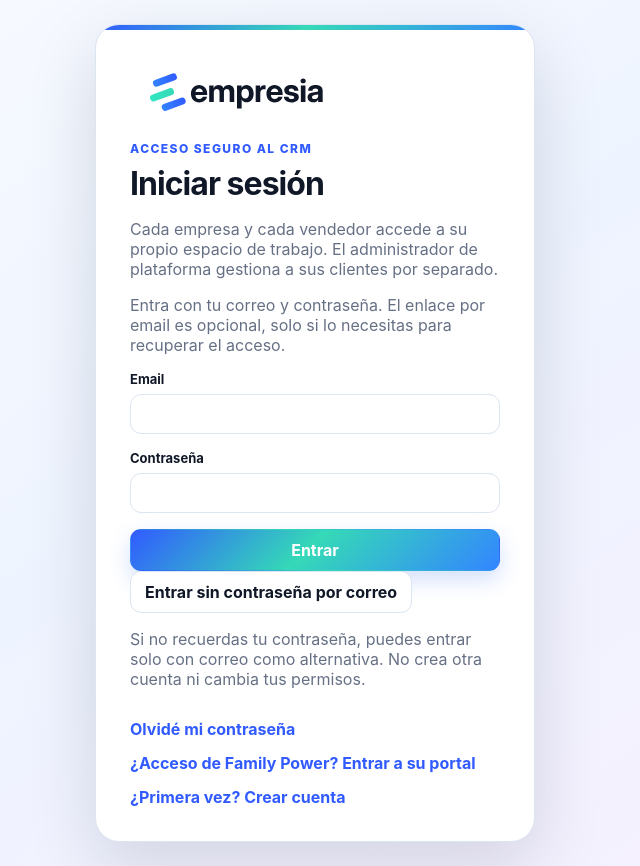
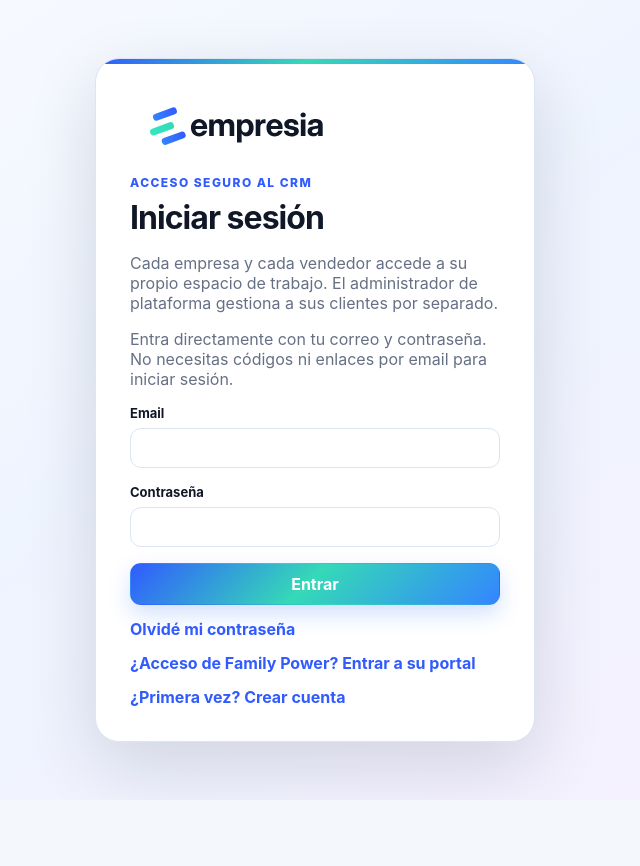
Before and after one commit to angelberiguete-pixel/crm, a Next.js app: page /login in a window 1280 px wide. Shown: the whole page, without its empty margins (325-965 px from the left). After the commit the page ends 800 px from the top, so only its background shows below. Built offline with nearby package versions, Linux system fonts and the light colour scheme.

Commit message:
fix(auth): remove email-link sign-in from Empresia login; keep password auth

```diff
--- a/app/login/page.tsx
+++ b/app/login/page.tsx
@@ -15,7 +15,6 @@ export default function LoginPage() {
   const [busy, setBusy] = useState(false);
   const [message, setMessage] = useState("");
   const [resetBusy, setResetBusy] = useState(false);
-  const [emailLinkBusy, setEmailLinkBusy] = useState(false);
 
   async function routeAuthenticatedUser() {
     const next = new URLSearchParams(window.location.search).get("next");
@@ -38,28 +37,6 @@ export default function LoginPage() {
     // eslint-disable-next-line react-hooks/exhaustive-deps
   }, [router]);
 
-  async function requestEmailLogin() {
-    const target=email.trim().toLowerCase();
-    if (!target) return setMessage("Introduce primero tu correo para recibir un enlace de acceso seguro.");
-    if (emailLinkBusy) return;
-    setEmailLinkBusy(true);
-    setMessage("");
-    try {
-      const { error }=await supabase.auth.signInWithOtp({
-        email: target,
-        options: {
-          shouldCreateUser: false,
-          emailRedirectTo: new URL("/login", window.location.origin).toString()
-        }
-      });
-      if(error) setMessage(authEmailActionMessage(error.code));
-      else setMessage("Si este correo tiene una cuenta activa, recibirás un enlace de acceso. Revisa Recibidos y Spam, y ábrelo desde el mismo navegador.");
-    }catch{
-      setMessage("No se pudo solicitar el enlace. Inténtalo nuevamente.");
-    }finally{
-      setEmailLinkBusy(false);
-    }
-  }
   async function requestPasswordReset() {
     const target = email.trim();
     if (!target) return setMessage("Escribe tu correo para enviarte el enlace de recuperación.");
@@ -91,7 +68,7 @@ export default function LoginPage() {
       <div className="eyebrow">Acceso seguro al CRM</div>
       <h1>Iniciar sesión</h1>
       <p className="muted">Cada empresa y cada vendedor accede a su propio espacio de trabajo. El administrador de plataforma gestiona a sus clientes por separado.</p>
-      <p className="muted">Entra con tu correo y contraseña. El enlace por email es opcional, solo si lo necesitas para recuperar el acceso.</p>
+      <p className="muted">Entra directamente con tu correo y contraseña. No necesitas códigos ni enlaces por email para iniciar sesión.</p>
       <form onSubmit={submit} className="stack gap-16">
         <label>Email<input type="email" value={email} onChange={(e) => setEmail(e.target.value)} required autoComplete="email" /></label>
         <label>Contraseña<input type="password" minLength={8} value={password} onChange={(e) => setPassword(e.target.value)} required autoComplete={mode === "login" ? "current-password" : "new-password"} /></label>
@@ -99,11 +76,7 @@ export default function LoginPage() {
         <button className="button primary" disabled={busy}>{busy ? "Procesando…" : mode === "login" ? "Entrar" : "Crear cuenta"}</button>
       </form>
       {mode === "login" && <>
-        <button type="button" className="button" disabled={emailLinkBusy||resetBusy} onClick={requestEmailLogin}>
-          {emailLinkBusy ? "Enviando enlace…" : "Entrar sin contraseña por correo"}
-        </button>
-        <p className="muted">Si no recuerdas tu contraseña, puedes <Link href="/acceso-correo">entrar solo con correo</Link> como alternativa. No crea otra cuenta ni cambia tus permisos.</p>
-        <button type="button" className="text-button" disabled={resetBusy||emailLinkBusy} onClick={requestPasswordReset}>
+        <button type="button" className="text-button" disabled={resetBusy} onClick={requestPasswordReset}>
           {resetBusy ? "Enviando…" : "Olvidé mi contraseña"}
         </button>
       </>}
```
